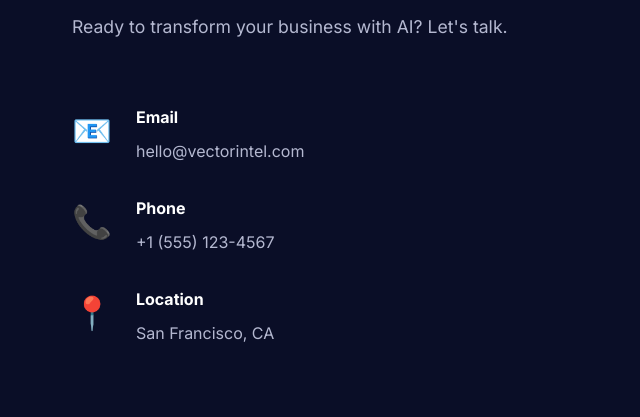
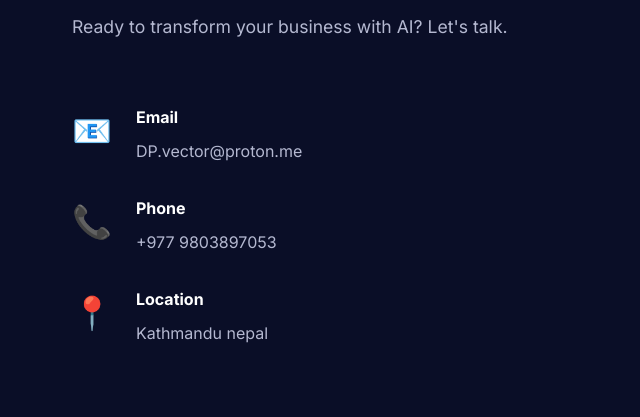
Before and after one commit to dipenswongamikha/vector-intel.github.io, a plain HTML site: page index.html in a window 1280 px wide. Shown: the part 3618-4035 px from the top of the page, 0-640 px from the left. Drawn offline with Linux system fonts and the light colour scheme.

Commit message:
Update contact information in index.html

```diff
--- a/index.html
+++ b/index.html
@@ -231,21 +231,21 @@
                             <span class="icon">📧</span>
                             <div>
                                 <h4>Email</h4>
-                                <p>hello@vectorintel.com</p>
+                                <p>DP.vector@proton.me</p>
                             </div>
                         </div>
                         <div class="contact-item">
                             <span class="icon">📞</span>
                             <div>
                                 <h4>Phone</h4>
-                                <p>+1 (555) 123-4567</p>
+                                <p>+977 9803897053</p>
                             </div>
                         </div>
                         <div class="contact-item">
                             <span class="icon">📍</span>
                             <div>
                                 <h4>Location</h4>
-                                <p>San Francisco, CA</p>
+                                <p>Kathmandu nepal</p>
                             </div>
                         </div>
                     </div>
```
